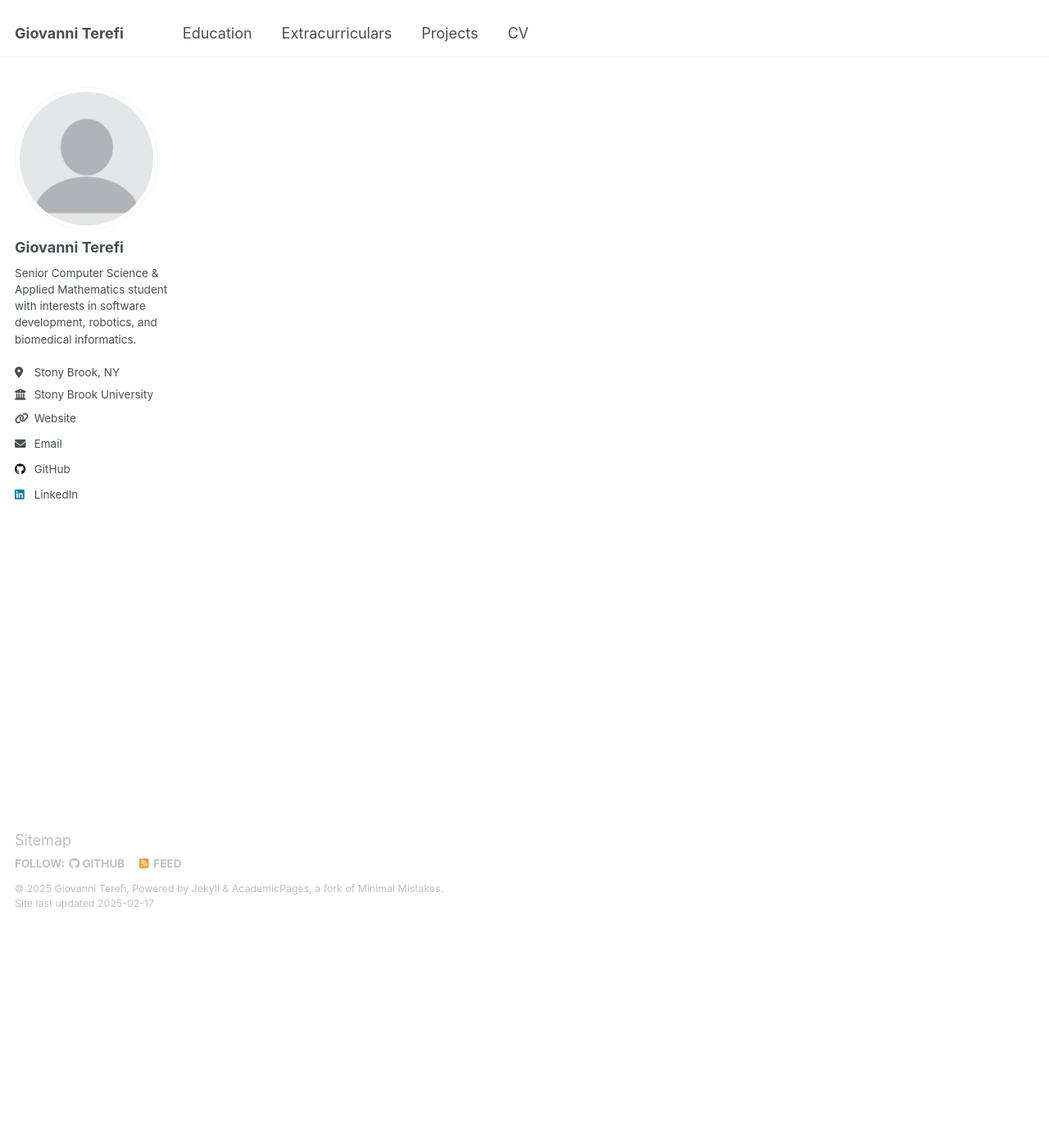
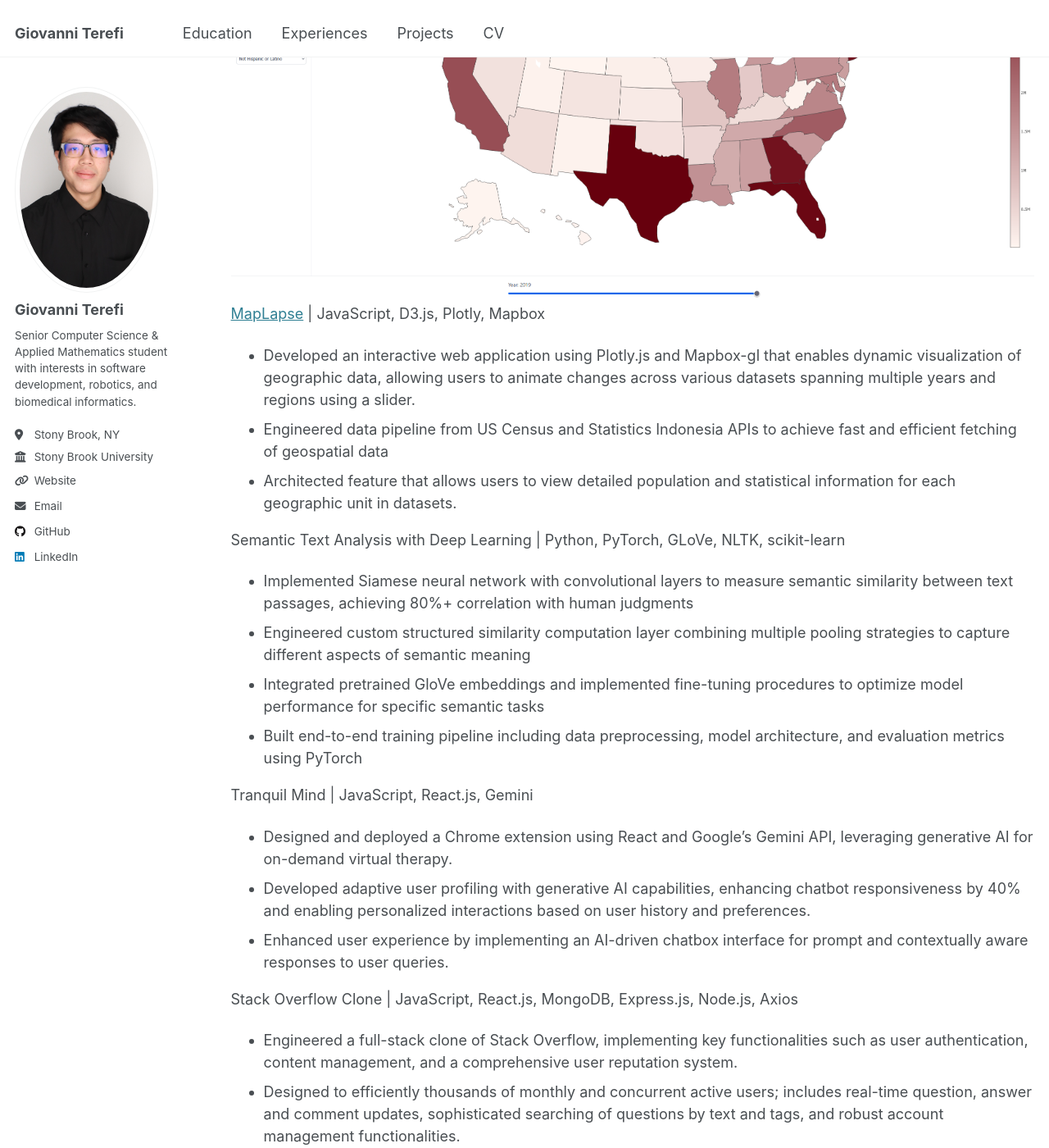
Before and after one commit to GTeref/gterefi, a Jekyll site: the page built from _pages/projects.md, in a window 1280 px wide and 1400 px high, scrolled down 270 px. Shown: the whole window at 82% size. Built offline with Jekyll 4.4.1, drawn with Linux system fonts in a browser that asks for light colours; some of the changed text lies outside the part shown.

Commit message:
adding projects and experiences page

```diff
--- a/_config.yml
+++ b/_config.yml
@@ -22,7 +22,7 @@ repository               : "GTeref/gterefi"
 #               Additional customization can be done by editing /_includes/author-profile.html
 author:
   # Biographic information
-  avatar           : "profile.png"
+  avatar           : "giovanni-photo.jpg"
   name             : "Giovanni Terefi"
   pronouns         : # example: "she/her"
   bio              : "Senior Computer Science & Applied Mathematics student with interests in software development, robotics, and biomedical informatics."
--- a/_data/navigation.yml
+++ b/_data/navigation.yml
@@ -8,8 +8,8 @@ main:
   - title: "Education"
     url: /education/
 
-  - title: "Extracurriculars"
-    url: /extracurriculars/
+  - title: "Experiences"
+    url: /experiences/
 
   - title: "Projects"
     url: /projects/
--- a/_pages/projects.md
+++ b/_pages/projects.md
@@ -6,3 +6,38 @@ redirect_from:
   - /projects/
   - /projects.html
 ---
+
+![MapLapse demo](/images/Screenshot 2025-02-16 191902.png)
+[MapLapse](https://gteref.github.io/maplapse-js/) | JavaScript, D3.js, Plotly, Mapbox
+* Developed an interactive web application using Plotly.js and Mapbox-gl that enables dynamic visualization of geographic data,
+allowing users to animate changes across various datasets spanning multiple years and regions using a slider.
+* Engineered data pipeline from US Census and Statistics Indonesia APIs to achieve fast and efficient fetching of geospatial data
+* Architected feature that allows users to view detailed population and statistical information for each geographic unit in datasets.
+
+Semantic Text Analysis with Deep Learning | Python, PyTorch, GLoVe, NLTK, scikit-learn
+* Implemented Siamese neural network with convolutional layers to measure semantic similarity between text passages, achieving 80%+
+correlation with human judgments
+* Engineered custom structured similarity computation layer combining multiple pooling strategies to capture different aspects of semantic
+meaning
+* Integrated pretrained GloVe embeddings and implemented fine-tuning procedures to optimize model performance for specific semantic tasks
+* Built end-to-end training pipeline including data preprocessing, model architecture, and evaluation metrics using PyTorch
+
+Tranquil Mind | JavaScript, React.js, Gemini
+* Designed and deployed a Chrome extension using React and Google’s Gemini API, leveraging generative AI for on-demand virtual therapy.
+* Developed adaptive user profiling with generative AI capabilities, enhancing chatbot responsiveness by 40% and enabling personalized
+interactions based on user history and preferences.
+* Enhanced user experience by implementing an AI-driven chatbox interface for prompt and contextually aware responses to user queries.
+
+Stack Overflow Clone | JavaScript, React.js, MongoDB, Express.js, Node.js, Axios
+* Engineered a full-stack clone of Stack Overflow, implementing key functionalities such as user authentication, content management, and a
+comprehensive user reputation system.
+* Designed to efficiently thousands of monthly and concurrent active users; includes real-time question, answer and comment updates,
+sophisticated searching of questions by text and tags, and robust account management functionalities.
+* Designed RESTful API using Express.js and Node.js, with Axios for seamless front-to-back integration; utilized MongoDB for efficient data
+querying, supporting 10,000+ posts.
+
+Community Services App | Kotlin, Android Studio
+* Developed an Android application in Kotlin that assists users in locating nearby community services like food banks and shelters.
+* Integrated dynamic mapping and database queries using Google Play Services and OkHttp3, enhancing location accuracy and reducing
+response time by 30%.
+* Employed OkHttp3 library to handle thousands of JSON requests efficiently, providing reliable access to service information.
```
Also changed, not shown: _pages/experiences.md (added, +50 -0 lines), _pages/extracurriculars.md (deleted, +0 -12 lines), images/Screenshot 2025-02-16 191902.png (added), images/giovanni-photo.jpg (added).
